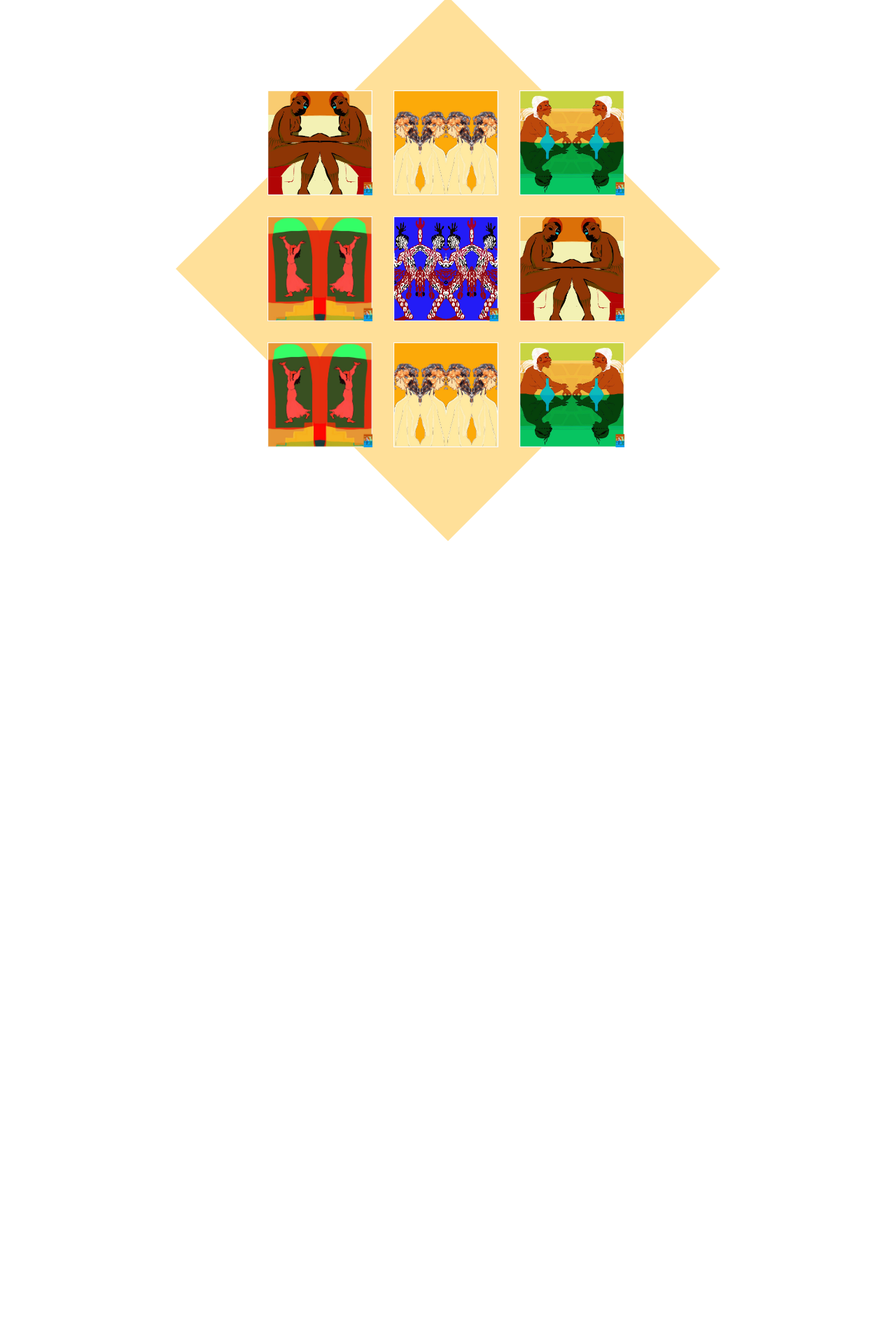
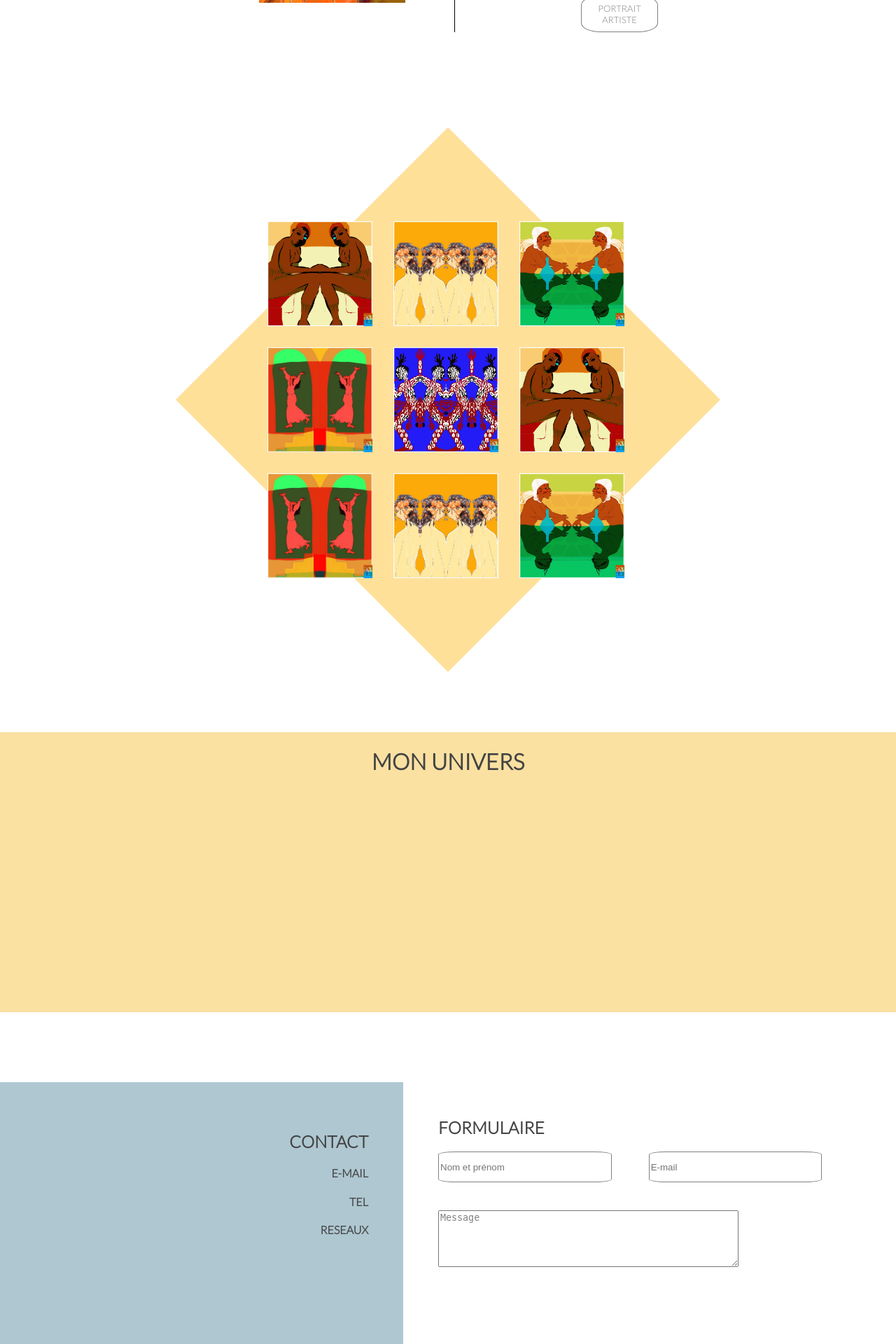
Before and after one commit to axelviskovic/dominique.bayol, a PHP site: page / in a window 1280 px wide; the page is wider, and only the part inside the window is pictured. Shown: the part 926-2846 px from the top of that part at 70% size. Before the commit the page ends 1699 px from the top of that part, so only its background shows below. Run offline with PHP 8.4, Linux system fonts and the light colour scheme.

Commit message:
homepage
homepage

```diff
--- a/index.html
+++ b/index.html
@@ -4,7 +4,7 @@
    <meta charset="utf-8"/>
    <title> Le titre </title>
    <meta name="description" content="ma description" />
-   <link href="https://fonts.googleapis.com/css?family=Lato&display=swap" rel="stylesheet">
+   <link href="https://fonts.googleapis.com/css?family=Lato:300&display=swap" rel="stylesheet">
    <link rel="stylesheet" href="styles/main.css" />
  </head>
  <body>
@@ -26,13 +26,18 @@
        <img alt="imgPresentation" src="images/imgPresentation.png">
      </div>
      <div class="infosContainer">
-       <h1>A propos de moi</h1>
+       <h1 id="infosTitle">A PROPOS DE MOI</h1>
        <div class="infos">
-         <img src="images/." alt="#">
+         <img src="images/infosImg.JPG" alt="#">
          <div class="txtInfos">
            <h2>Lorem Ipsum</h2>
            <p>Lorem ipsum dolor sit amet, consectetur adipisicing elit, sed do eiusmod tempor incididunt ut labore et dolore magna aliqua. Ut enim ad minim veniam, quis nostrud exercitation ullamco laboris nisi ut aliquip ex ea commodo consequat. Duis aute irure dolor in reprehenderit in voluptate velit esse cillum dolore eu fugiat nulla pariatur. Excepteur sint occaecat cupidatat non proident, sunt in culpa qui officia deserunt mollit anim id est laborum.</p>
+           <div class="placeRight">
+            <div class="buttonPortraitArtiste">
+            <a href="#" title="portrait artiste">PORTRAIT ARTISTE</a>
+          </div>
          </div>
+        </div>
        </div>
      </div>
      <div id="block"></div>
@@ -51,6 +56,29 @@
         <a class="linkButtons" href="#" rel="Ma Collection"> VOIR MA COLLECTION</a>
       </div>
     </div>
+    <div class="monUniversBloc">
+      <h1>MON UNIVERS</h1>
+    </div>
+    <div class="contactBloc">
+      <div class="contact">
+        <div class="contactTxt">
+          <h2>CONTACT</h2>
+          <h4>E-MAIL</h4>
+          <h4>TEL</h4>
+          <h4>RESEAUX</h4>
+        </div>
+      </div>
+      <div class="formulaire">
+        <div class="formulaireTxt">
+          <h2>FORMULAIRE</h2>
+          <form method="post" action"#">
+            <input type="text" name="nomPrenom" placeholder="Nom et prénom">
+            <input type="text" name="e-mail" placeholder="E-mail">
+            <textarea name="message" rows="5" cols="50">Message</textarea>
+          </form>
+        </div>
+      </div>
+    </div>
   </main>
   <script src="scripts/main.js"></script>
  </body>
--- a/styles/main.css
+++ b/styles/main.css
@@ -4,6 +4,15 @@ body{
   font-family: 'Lato';
   font-size:16px;
   color: #444;
+}
+
+.placeRight{
+  display: flex;
+  justify-content: flex-end;
+}
+
+h1, h2, h3, h4{
+  font-family: 'Lato', sans-serif;
 }
 
 /* HEADER */
@@ -32,21 +41,57 @@ body{
 
 /* MAIN */
 
+.imgPresentation{
+  width : 100%;
+  margin-top : 5px;
+  margin-bottom : 100px;
+}
 
 /* INFOS */
 
 .infosContainer{
   width : 50%;
   margin: 0 auto;
+  padding-bottom: 100px;
+}
+
+#infosTitle{
+  text-align: center;
+}
+
+.infos{
   display: flex;
   justify-content: space-around;
 }
 
-.infos{
-  border-left: 1px solid black;
+.infos img{
+  width : 210px;
+  height: 312px;
+  margin : 50px;
 }
 
+.txtInfos{
+    border-left: 1px solid black;
+    margin : 20px;
+    padding-left : 20px;
+}
 
+.buttonPortraitArtiste{
+  width : 40%;
+  height : 50px;
+  border-radius: 25%;
+  border : 1px solid grey;
+  text-align: center;
+  display: flex;
+  justify-content: center;
+  align-items: center;
+}
+
+.buttonPortraitArtiste a{
+  color : grey;
+  text-decoration: none;
+  font-size: 13px;
+}
 
 /* MOSAÏQUE */
 
@@ -120,3 +165,60 @@ div.mosaique:hover a:hover{
   background-color: white;
   color: black;
 }
+
+/* MON UNIVERS */
+
+.monUniversBloc{
+  margin-top: 200px;
+  margin-bottom: 100px;
+  width : 100%;
+  height: 400px;
+  background-color: #fae1a2;
+  display: flex;
+  justify-content: center;
+}
+
+/* CONTACT */
+
+.contactBloc{
+  width : 100%;
+  height: 400px;
+  display: flex;
+  flex-direction: row;
+}
+
+.contact{
+  width : 45%;
+  height: 400px;
+  background-color: #aec7d1;
+  display: flex;
+  justify-content: flex-end;
+}
+
+.contactTxt{
+  margin : 50px;
+  text-align: right;
+}
+
+.formulaire{
+  width : 55%;
+  height: 400px;
+}
+
+.formulaireTxt{
+  margin: 50px;
+}
+
+.formulaireTxt input{
+  width : 40%;
+  height: 40px;
+  border-radius: 10%;
+  border : 1px solid grey;
+  margin-right: 50px;
+}
+
+.formulaireTxt textarea{
+  width : 70%;
+  margin-top: 40px;
+  color : grey;
+}
```
Also changed, not shown: images/infosImg.JPG (added), 2 other files.
